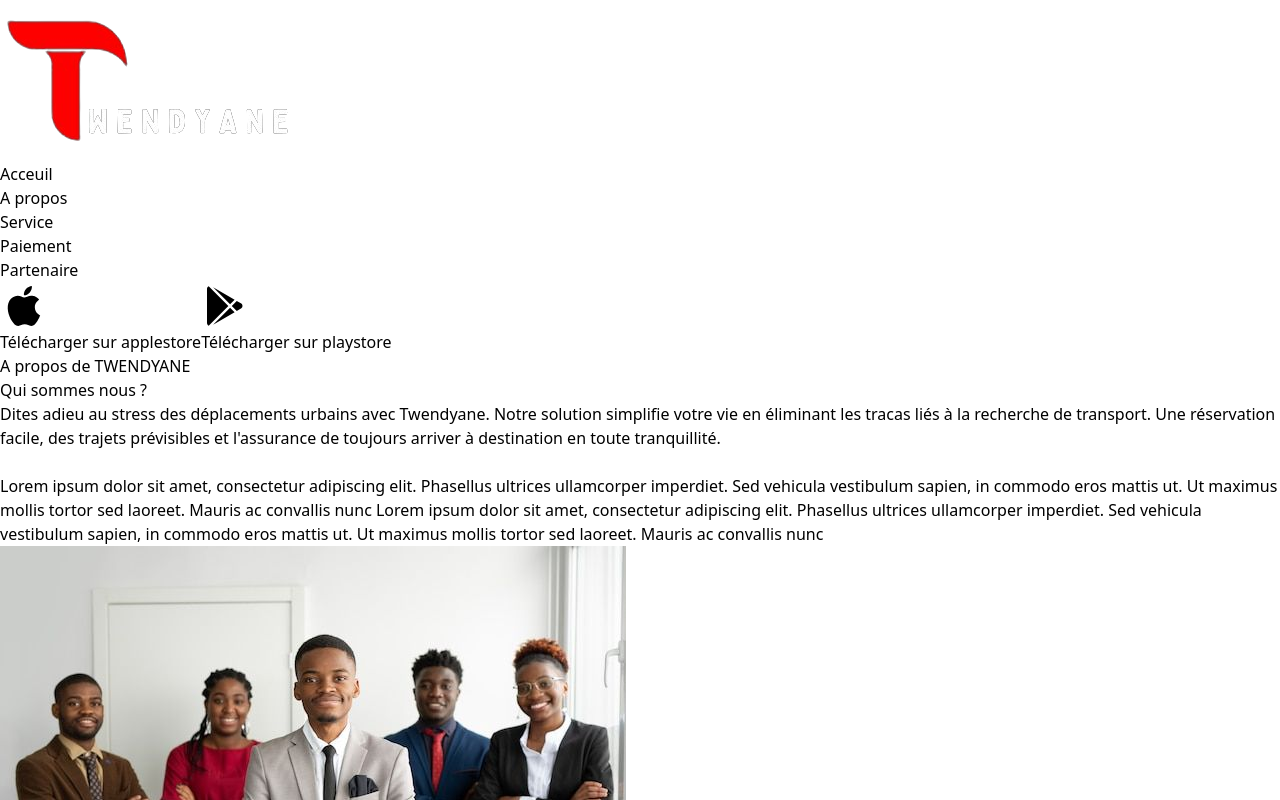
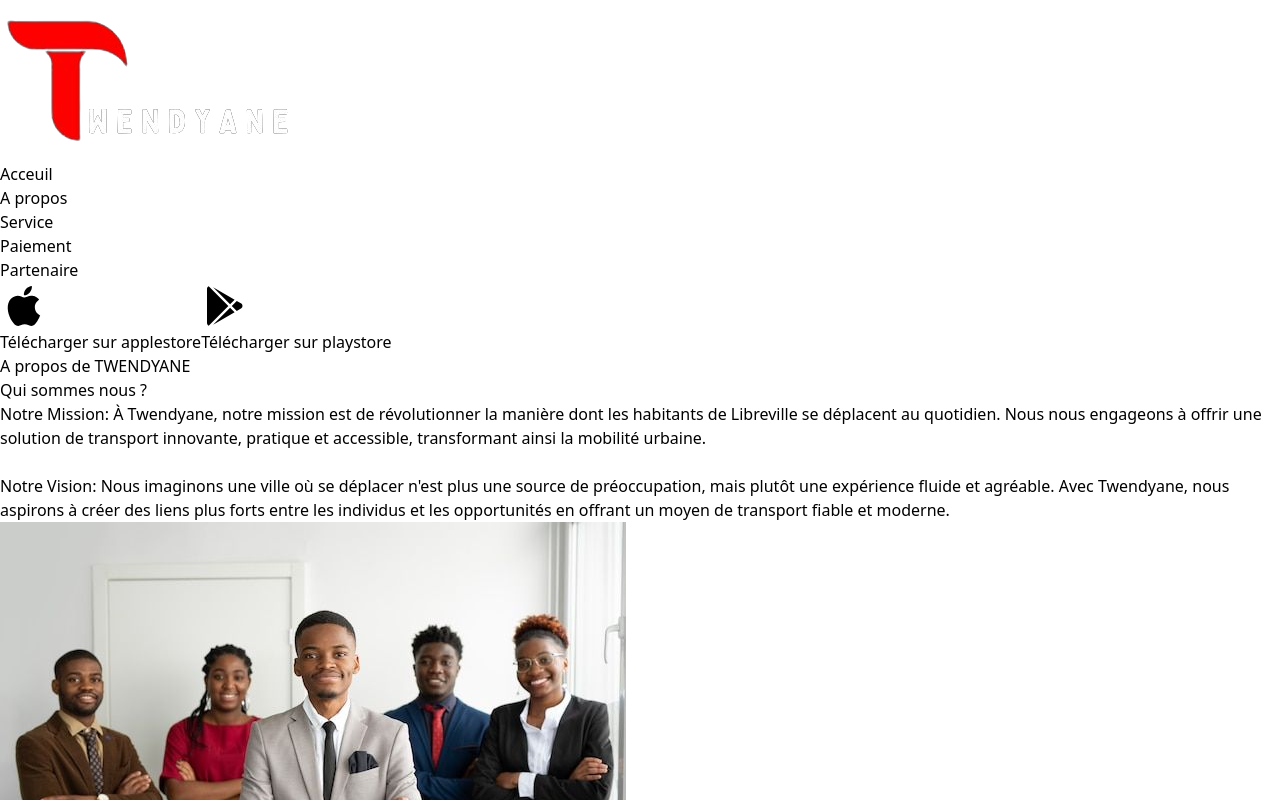
Before and after one commit to abraham241/twendy, a React (Vite) app: page /Apropos in a window 1280 px wide. Shown: the top 800 px of the page. Built offline with nearby package versions, Linux system fonts and the light colour scheme.

Commit message:
ajout du texte sur la page apropos v2

```diff
--- a/src/Screen/Apropos.jsx
+++ b/src/Screen/Apropos.jsx
@@ -21,21 +21,20 @@ export default function Apropos() {
           <h1 className="text-5xl font-bold  pb-5">Qui sommes nous ?</h1>
           <div className="text-black text-xl">
             <p>
-              Dites adieu au stress des déplacements urbains avec Twendyane.
-              Notre solution simplifie votre vie en éliminant les tracas liés à
-              la recherche de transport. Une réservation facile, des trajets
-              prévisibles et l'assurance de toujours arriver à destination en
-              toute tranquillité.
+              <span className="font-bold">Notre Mission:</span> À Twendyane,
+              notre mission est de révolutionner la manière dont les habitants
+              de Libreville se déplacent au quotidien. Nous nous engageons à
+              offrir une solution de transport innovante, pratique et
+              accessible, transformant ainsi la mobilité urbaine.
             </p>
             <br />
             <p className="">
-              Lorem ipsum dolor sit amet, consectetur adipiscing elit. Phasellus
-              ultrices ullamcorper imperdiet. Sed vehicula vestibulum sapien, in
-              commodo eros mattis ut. Ut maximus mollis tortor sed laoreet.
-              Mauris ac convallis nunc Lorem ipsum dolor sit amet, consectetur
-              adipiscing elit. Phasellus ultrices ullamcorper imperdiet. Sed
-              vehicula vestibulum sapien, in commodo eros mattis ut. Ut maximus
-              mollis tortor sed laoreet. Mauris ac convallis nunc
+              <span className="font-bold">Notre Vision:</span> Nous imaginons
+              une ville où se déplacer n'est plus une source de préoccupation,
+              mais plutôt une expérience fluide et agréable. Avec Twendyane,
+              nous aspirons à créer des liens plus forts entre les individus et
+              les opportunités en offrant un moyen de transport fiable et
+              moderne.
             </p>
           </div>
         </div>
```
